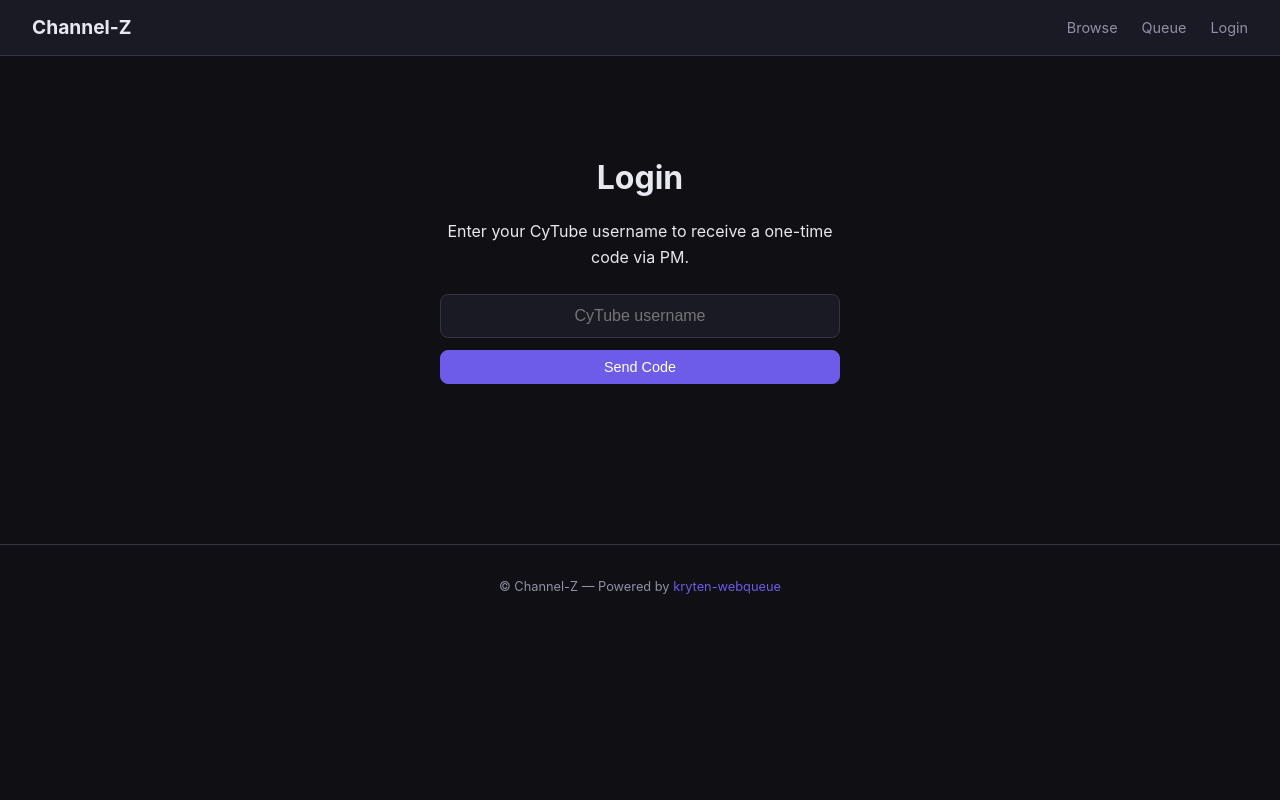
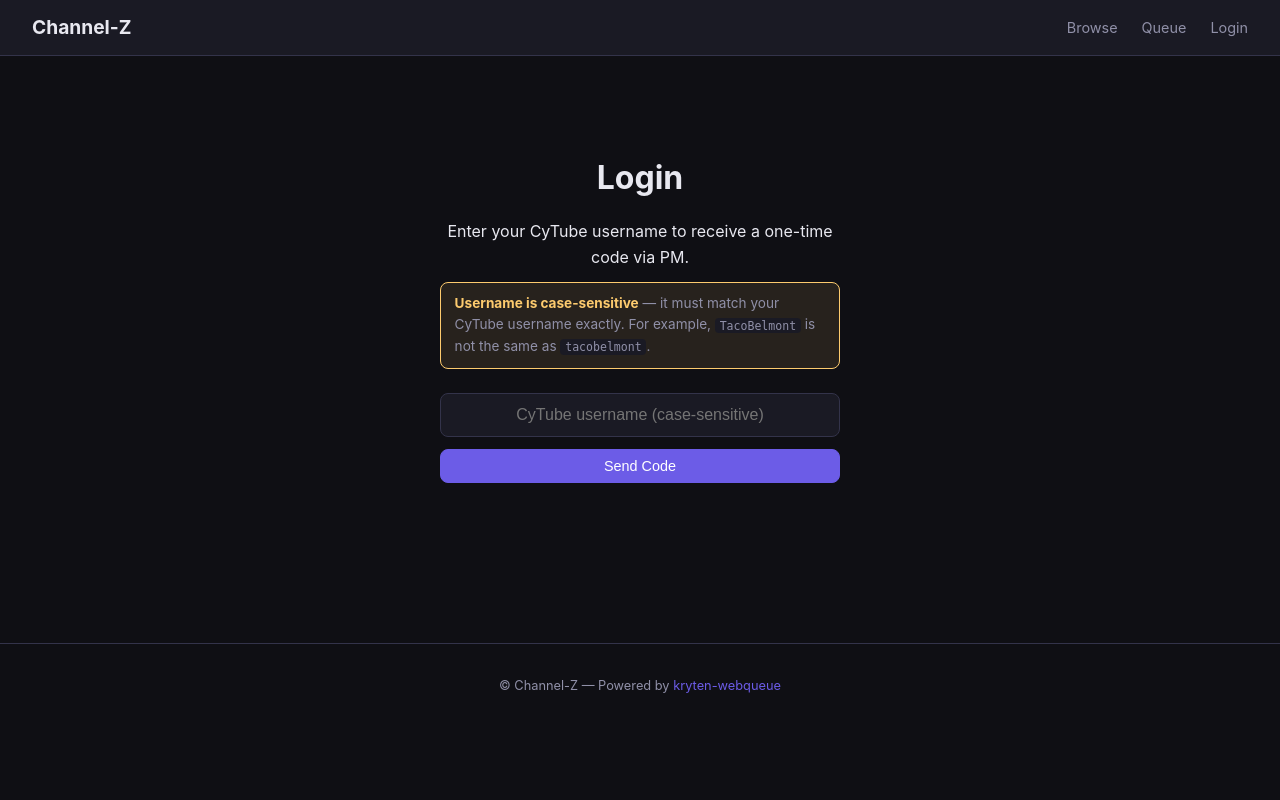
Before and after one commit to grobertson/kryten-webqueue, a FastAPI app: page /auth/login in a window 1280 px wide. Run offline with FastAPI, Linux system fonts and the light colour scheme; parts of the project's set-up code (start-up, migrations or seed data) failed here and were passed over.

Commit message:
v0.6.3: fix queue metadata (nested media), now-playing runtime, sticky/highlighted now-playing, login case warning

```diff
--- a/kryten_webqueue/static/css/main.css
+++ b/kryten_webqueue/static/css/main.css
@@ -15,12 +15,18 @@
     --border: #33334a;
     --radius: 8px;
     --shadow: 0 4px 12px rgba(0, 0, 0, 0.4);
+    --nav-height: 4rem;
 }
 
 * {
     margin: 0;
     padding: 0;
     box-sizing: border-box;
+}
+
+html {
+    /* Keep anchored/scrolled-to content clear of the sticky navbar. */
+    scroll-padding-top: calc(var(--nav-height) + 1rem);
 }
 
 body {
@@ -228,6 +234,18 @@ a:hover {
     }
 }
 
+/* Keep the now-playing card pinned while scrolling a long queue. */
+.now-playing-section {
+    position: sticky;
+    top: calc(var(--nav-height) + 1rem);
+    align-self: start;
+}
+@media (max-width: 900px) {
+    .now-playing-section {
+        position: static;
+    }
+}
+
 .now-playing-card {
     background: var(--bg-card);
     border-radius: var(--radius);
@@ -235,6 +253,9 @@ a:hover {
     display: flex;
     gap: 1rem;
     align-items: flex-start;
+    /* Highlight the currently-playing item: subtle accent ring + glow. */
+    border: 1px solid var(--accent);
+    box-shadow: 0 0 0 1px rgba(108, 92, 231, 0.25), 0 6px 18px rgba(108, 92, 231, 0.18);
 }
 .np-info {
     flex: 1;
@@ -431,6 +452,25 @@ a:hover {
 }
 .otp-sent-msg {
     color: var(--success);
+}
+.auth-hint {
+    margin-top: 0.75rem;
+    padding: 0.6rem 0.85rem;
+    font-size: 0.85rem;
+    color: var(--text-secondary);
+    background: rgba(253, 203, 110, 0.1);
+    border: 1px solid var(--warning);
+    border-radius: var(--radius);
+    text-align: left;
+}
+.auth-hint strong {
+    color: var(--warning);
+}
+.auth-hint code {
+    background: var(--bg-secondary);
+    padding: 0.05rem 0.3rem;
+    border-radius: 4px;
+    font-size: 0.85em;
 }
 
 /* User Dashboard */
--- a/kryten_webqueue/templates/auth/login.html
+++ b/kryten_webqueue/templates/auth/login.html
@@ -6,9 +6,10 @@
 <div class="auth-container">
     <h1>Login</h1>
     <p>Enter your CyTube username to receive a one-time code via PM.</p>
+    <p class="auth-hint"><strong>Username is case-sensitive</strong> &mdash; it must match your CyTube username exactly. For example, <code>TacoBelmont</code> is not the same as <code>tacobelmont</code>.</p>
 
     <div id="otp-request" class="auth-form">
-        <input type="text" id="username" placeholder="CyTube username" autocomplete="username" maxlength="50">
+        <input type="text" id="username" placeholder="CyTube username (case-sensitive)" autocomplete="username" autocapitalize="none" autocorrect="off" spellcheck="false" maxlength="50">
         <button id="request-otp-btn" class="btn btn-primary">Send Code</button>
     </div>
 
--- a/pyproject.toml
+++ b/pyproject.toml
@@ -1,6 +1,6 @@
 [project]
 name = "kryten-webqueue"
-version = "0.6.2"
+version = "0.6.3"
 description = "Netflix/Tubi-style catalog browser and pay-to-play queue management for CyTube"
 readme = "README.md"
 license = "MIT"
```
Also changed, not shown: kryten_webqueue/queue/shadow.py (+29 -8 lines), kryten_webqueue/templates/queue/index.html (+17 -2 lines), CHANGELOG.md.
